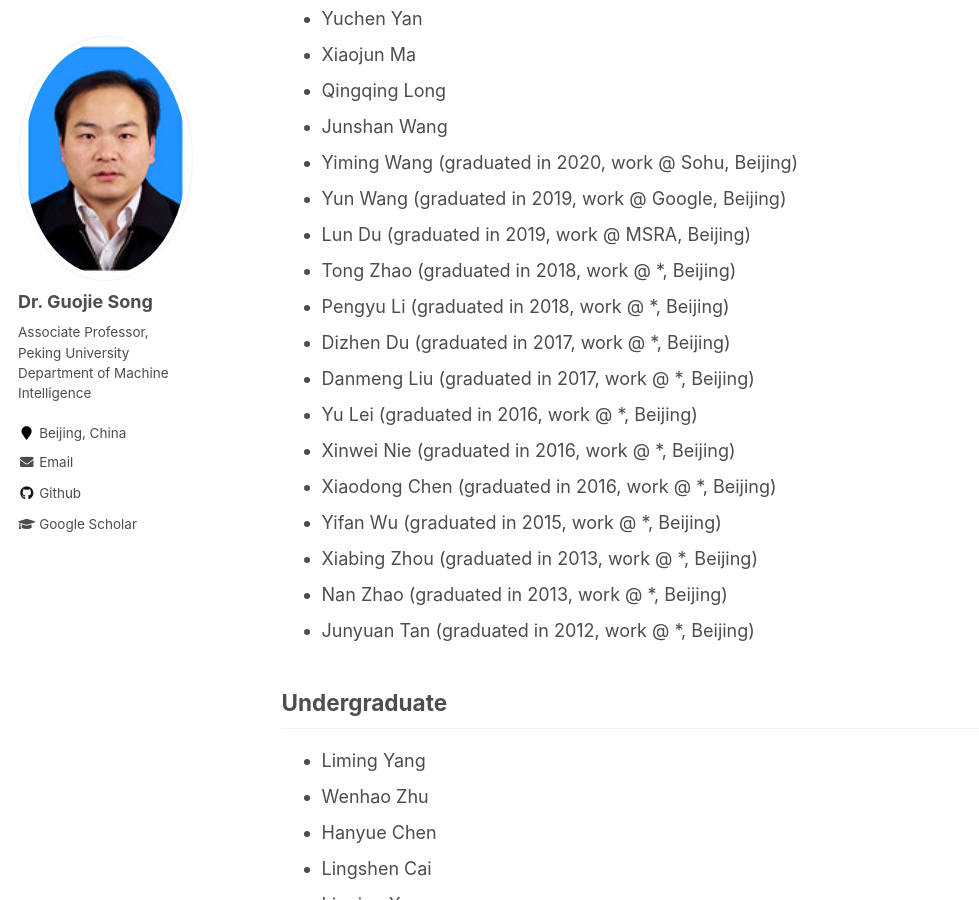
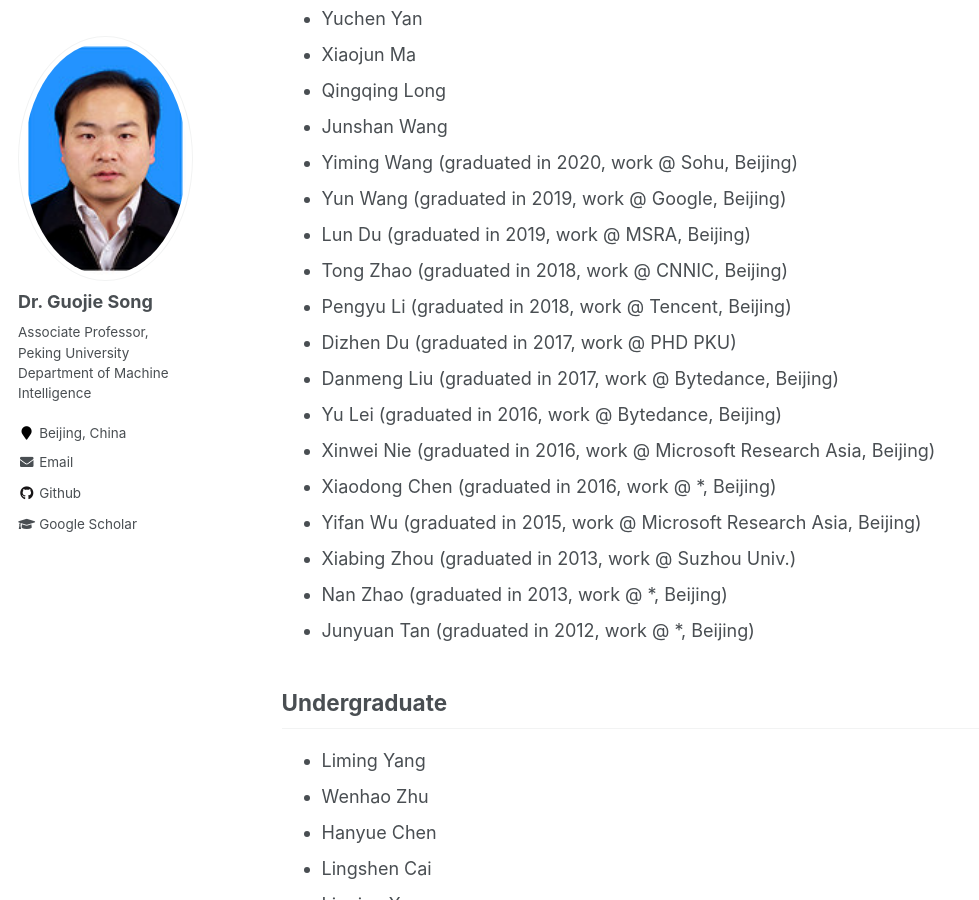
Before and after one commit to gjsong-pku/gjsong-pku.github.io, a Jekyll site: the page built from _pages/students.md, in a window 1280 px wide and 900 px high, scrolled down 293 px. Shown: the whole window, without its empty margins (0-979 px from the left). Built offline with Jekyll 4.4.1, drawn with Linux system fonts in a browser that asks for light colours.

Commit message:
Update students.md

```diff
--- a/_pages/students.md
+++ b/_pages/students.md
@@ -12,15 +12,15 @@ permalink: /students/
 + Yiming Wang (graduated in 2020, work @ Sohu, Beijing)
 + Yun Wang (graduated in 2019, work @ Google, Beijing)
 + Lun Du (graduated in 2019, work @ MSRA, Beijing)
-+ Tong Zhao (graduated in 2018, work @ *, Beijing)
-+ Pengyu Li (graduated in 2018, work @ *, Beijing)
-+ Dizhen Du (graduated in 2017, work @ *, Beijing)
-+ Danmeng Liu (graduated in 2017, work @ *, Beijing)
-+ Yu Lei (graduated in 2016, work @ *, Beijing)
-+ Xinwei Nie (graduated in 2016, work @ *, Beijing)
++ Tong Zhao (graduated in 2018, work @ CNNIC, Beijing)
++ Pengyu Li (graduated in 2018, work @ Tencent, Beijing)
++ Dizhen Du (graduated in 2017, work @ PHD PKU)
++ Danmeng Liu (graduated in 2017, work @ Bytedance, Beijing)
++ Yu Lei (graduated in 2016, work @ Bytedance, Beijing)
++ Xinwei Nie (graduated in 2016, work @ Microsoft Research Asia, Beijing)
 + Xiaodong Chen (graduated in 2016, work @ *, Beijing)
-+ Yifan Wu (graduated in 2015, work @ *, Beijing)
-+ Xiabing Zhou (graduated in 2013, work @ *, Beijing)
++ Yifan Wu (graduated in 2015, work @ Microsoft Research Asia, Beijing)
++ Xiabing Zhou (graduated in 2013, work @ Suzhou Univ.)
 + Nan Zhao (graduated in 2013, work @ *, Beijing)
 + Junyuan Tan (graduated in 2012, work @ *, Beijing)
 
```
